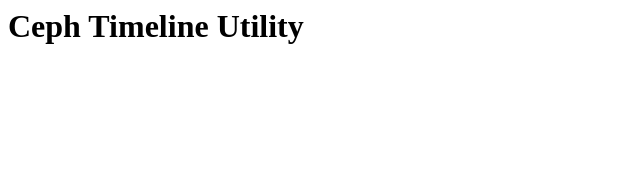
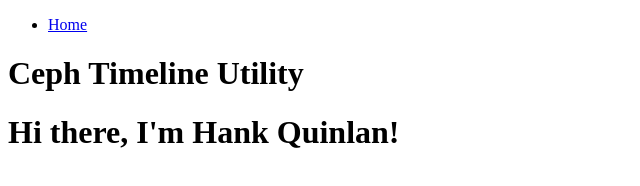
Before and after one commit to mjrc/ceph-timeline, a plain HTML site: page index.html in a window 1280 px wide. Shown: the whole page, without its empty margins (0-640 px from the left). Drawn offline with Linux system fonts and the light colour scheme.

Commit message:
Update index.html

```diff
--- a/index.html
+++ b/index.html
@@ -1,8 +1,19 @@
+<!DOCTYPE html>
 <html>
 	<head>
 		<title>Ceph Timeline Utility</title>
 	</head>
 	<body>
+		<nav>
+    		<ul>
+        		<li><a href="/">Home</a></li>
+    		</ul>
+		</nav>
+		<div class="container">
         <h1>Ceph Timeline Utility</h1>
+    		<div>
+        		<h1>Hi there, I'm Hank Quinlan!</h1>
+    		</div>
+		</div>
 	</body>
 </html>
```
Lines whose indentation alone changed are shown as unchanged.
